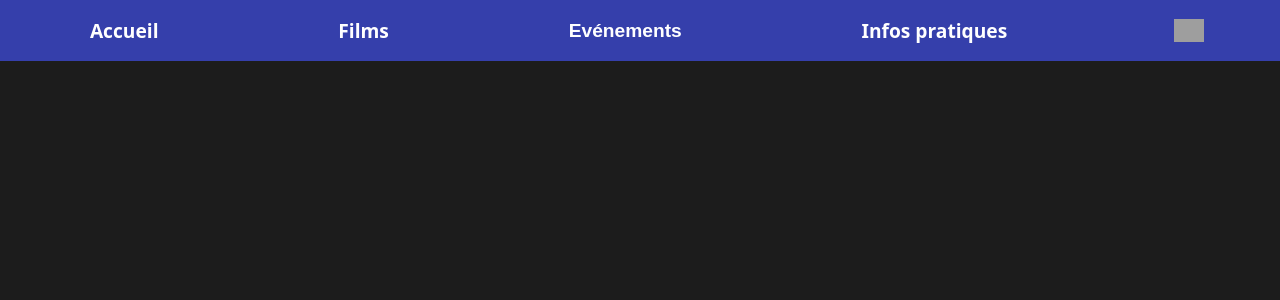
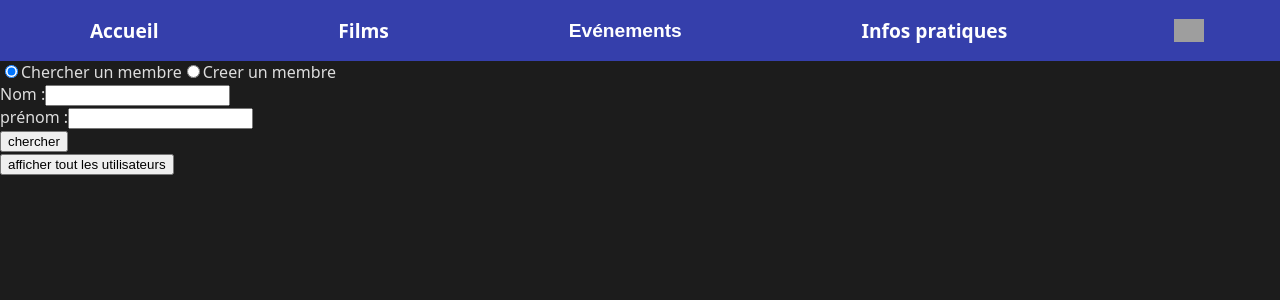
Before and after one commit to HHessoquat/Cineproject, a React (Create React App) app in the folder frontend/: page /manageUser in a window 1280 px wide. Shown: the top 300 px of the page. Built offline with nearby package versions, Linux system fonts and the light colour scheme; grey boxes are pictures that could not be loaded.

Commit message:
prepare userCrud in Front

```diff
--- a/frontend/src/App.js
+++ b/frontend/src/App.js
@@ -10,7 +10,7 @@ import UpdateMovie from './pages/MoviesManagement/UpdateMovie.jsx';
 import CreateSession from './components/Forms/addSessionForm.jsx';
 import RoomManagement from './pages/RoomsManagement';
 import UpdateRoom from './pages/RoomsManagement/UpdateRoom.jsx';
-import AddUser from './pages/UserManagement/AddUser.jsx';
+import UserManagement from './pages/UserManagement';
 
 function App() {
     return (
@@ -27,7 +27,7 @@ function App() {
                     <Route path="/updateMovie/:idMovie" element={<UpdateMovie />} />
                     <Route path="/roomsManagement" element={<RoomManagement />} />
                     <Route path="/roomsManagement/updateRoom/:id" element={<UpdateRoom />} />
-                    <Route path="/newAccount" element={<AddUser />} />
+                    <Route path="/manageUser" element={<UserManagement />} />
 
                 </Routes>
             </Router>
--- /dev/null
+++ b/frontend/src/components/Forms/FetchUserForm.jsx
@@ -0,0 +1,35 @@
+import { useState } from 'react';
+import handleChange from '../../utils/formsManagement/handleChange.js';
+
+function FetchUser() {
+    const [userSeeked, setUserSeeked] = useState({
+        name: '',
+        firstName: "",
+    });
+    const [errorMsg, setErrorMsg] = useState([]);
+    function getAll() {
+
+    }
+    return (
+        <>
+            <form>
+                <div className="inputContainer">
+                    <label>
+                        Nom :
+                        <input type="text" id="name" name="name" value={userSeeked.named} onChange={(e) => handleChange(e, setUserSeeked, setErrorMsg)} />
+                    </label>
+                </div>
+                <div className="inputContainer">
+                    <label>
+                    prénom :
+                    <input type="text" id="name" name="name" value={userSeeked.firstName} onChange={(e) => handleChange(e, setUserSeeked, setErrorMsg)} />
+                    </label>
+                </div>
+                <input type="submit" value="chercher" />
+            </form>
+            <button type="button" onClick={getAll}> afficher tout les utilisateurs </button>
+        </>
+        )
+}
+
+export default FetchUser
--- a/frontend/src/components/Forms/userManagementForm.jsx
+++ b/frontend/src/components/Forms/UserManagementForm.jsx
@@ -54,7 +54,7 @@ function UserManagementForm ({update}) {
             <div className="inputContainer">
                 <label>
                     mot de passe :
-                    <input type="password" id="password" name="password" value={user.pseudo} onChange={(e) => handleChange(e, setUser, setErrorMsg)} />
+                    <input type="password" id="password" name="password" value={user.password} onChange={(e) => handleChange(e, setUser, setErrorMsg)} />
                 </label>
             </div>
 
--- a/frontend/src/features/user/api.js
+++ b/frontend/src/features/user/api.js
@@ -8,8 +8,8 @@ export async function postUser(userData) {
             },
             body: JSON.stringify(userData),
         });
-        const data = response.json()
-        console.log(data.response);
+        const data = await response.json()
+        console.log(data.message);
     } catch (err) {
         console.log(err);
     }
--- a/frontend/src/pages/UserManagement/AddUser.jsx
+++ /dev/null
@@ -1,8 +0,0 @@
-import UserForm from '../../components/Forms/userManagementForm.jsx';
-function AddUser() {
-    return(
-    <UserForm />
-    )
-}
-
-export default AddUser;
--- /dev/null
+++ b/frontend/src/pages/UserManagement/index.jsx
@@ -0,0 +1,41 @@
+import { useState } from 'react';
+import FetchUser from '../../components/Forms/FetchUserForm.jsx';
+import UserManagementForm from '../../components/Forms/UserManagementForm.jsx';
+
+function UserManagement() {
+    const [action, setAction] = useState(0);
+    function handleChange(e) {
+        setAction(Number(e.target.value));
+    }
+    return(
+        <>
+            <form onSubmit={(e) => e.preventDefault()}>
+                  <label>
+                    <input
+                      type="radio"
+                      name="action"
+                      value={0}
+                      checked={action === 0}
+                      onChange={handleChange}
+                    />
+                    Chercher un membre
+                  </label>
+
+                  <label>
+                    <input
+                      type="radio"
+                      name="action"
+                      value={1}
+                      checked={action === 1}
+                      onChange={handleChange}
+                    />
+                    Creer un membre
+                  </label>
+            </form>
+            {action === 0 && <FetchUser />}
+            {action === 1 && <UserManagementForm />}
+        </>
+        )
+}
+
+export default UserManagement;
```
Also changed, not shown: 2 other files (tests, documents, lock files or other folders).
